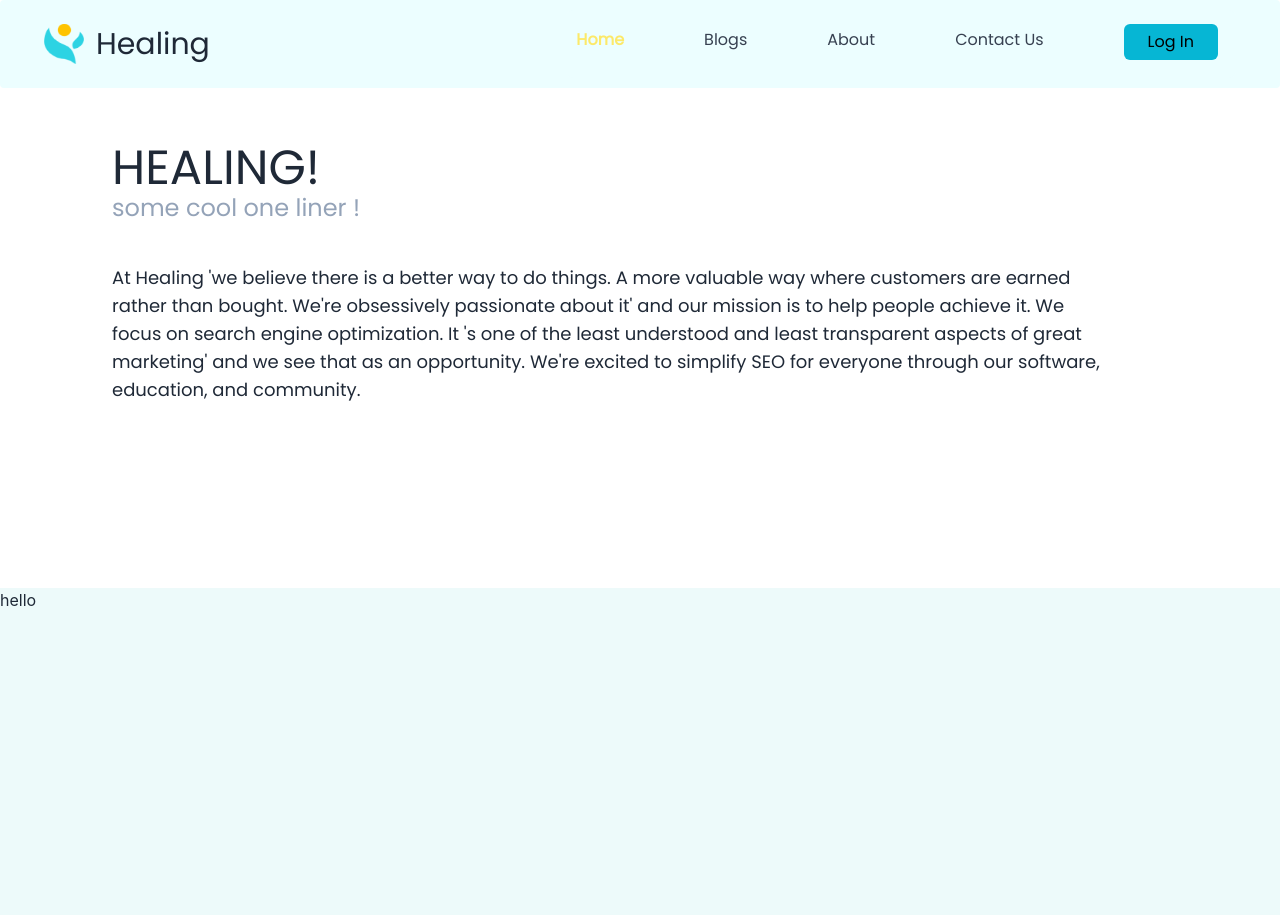
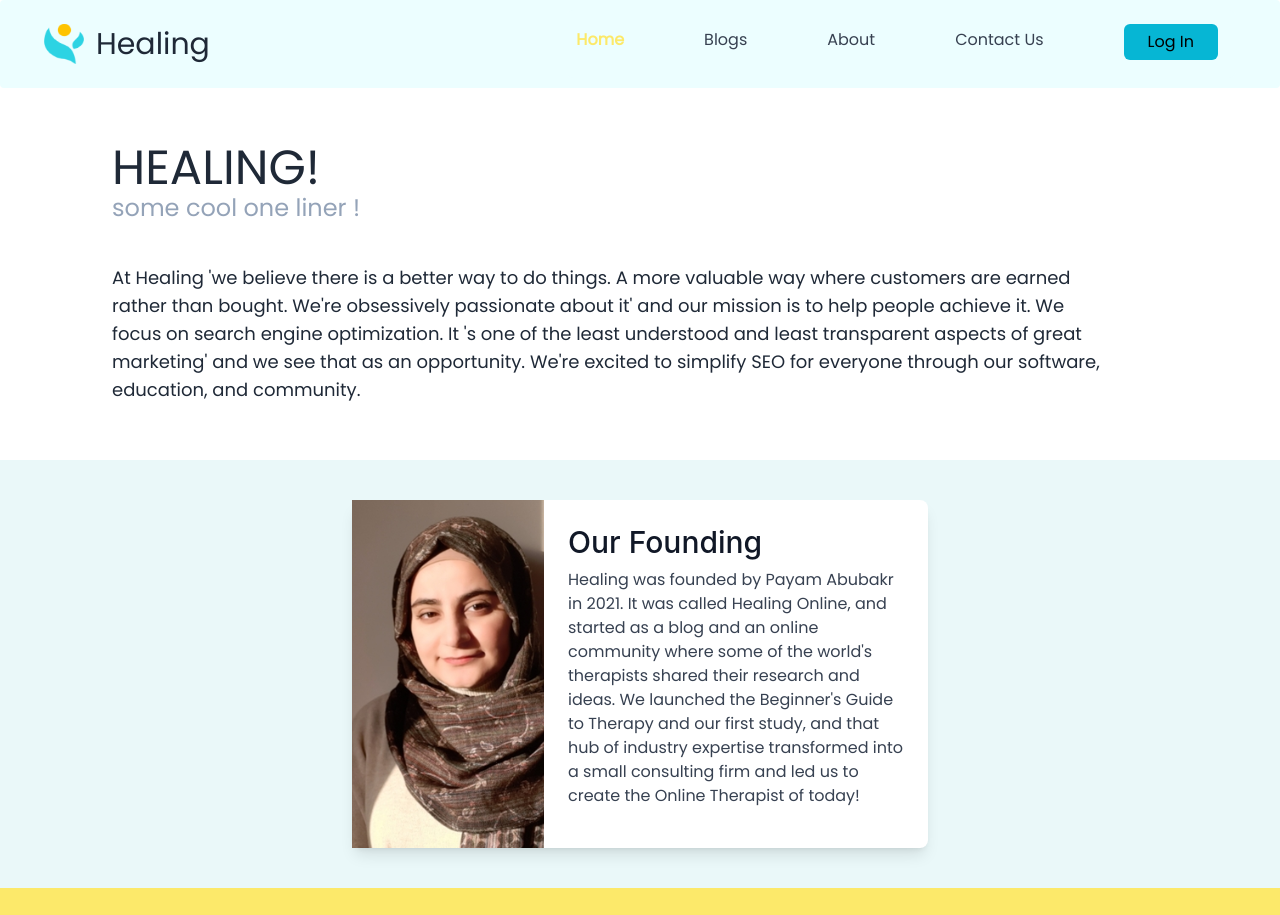
Before and after one commit to TherapyProject/iTherapy, a React (Create React App) app: page /about in a window 1280 px wide. Shown: the top 915 px of the page. Built offline with nearby package versions, Linux system fonts and the light colour scheme.

Commit message:
add the second section in about page

```diff
--- a/src/pages/About/About.js
+++ b/src/pages/About/About.js
@@ -1,17 +1,18 @@
-import React from 'react';
+// import React, { Component } from 'react';
+import rectangle from './about-images/Rectangle.svg'
 
 function About() {
   return (
     <div className="About  ">
-      <div className="flex flex-col px-20 py-14 sm:px-28 sm:text-center md:text-left  ">
-        <h1 className="font-[Poppins] text-4xl sm:text-5xl	text-center sm:text-left">
+      <div className="flex flex-col px-20 py-14 sm:px-28 sm:text-center md:text-left ">
+        <h1 className="font-[Poppins] pl-12  sm:pl-0 text-4xl sm:text-5xl	text-center sm:text-left">
           HEALING!
         </h1>
-        <h3 className="font-[Poppins] text-slate-400 pb-10 text-2xl whitespace-nowrap text-center sm:text-left">
+        <h3 className="font-[Poppins] sm:pl-0  text-slate-400 pb-10 text-2xl whitespace-nowrap text-center sm:text-left">
           some cool one liner !
         </h3>
 
-        <p className="  font-[Poppins]   md:text-lg leading-7	font-normal min-w-[250px] px-3 m-7 sm:px-0 sm:m-0	sm:w-[1000px] text-center sm:text-left ">
+        <p className="  font-[Poppins]   md:text-lg leading-7	font-normal min-w-[250px] pr-12 px-3 m-7 sm:px-0 sm:m-0	sm:w-[1000px] text-justify  text-xs sm:text-left ">
           At Healing &#39;we believe there is a better way to do things. A more
           valuable way where customers are earned rather than bought. We&#39;re
           obsessively passionate about it&#39; and our mission is to help people
@@ -22,9 +23,30 @@ function About() {
           community.
         </p>
       </div>
-      <div className="bg-teal-50  w-full h-[400px] mt-32">
-
-        hello
+      <div className="bg-[url('pages/About/about-images/backGround.png')] py-10">
+        <div className="flex justify-center">
+          <div className="flex flex-col md:flex-row md:max-w-xl rounded-lg bg-white shadow-lg">
+            <img
+              className=" w-full h-96 md:h-auto object-cover md:w-48 rounded-t-lg md:rounded-none "
+              src={rectangle}
+              alt="Therapist"
+            />
+            <div className="p-6 flex flex-col justify-start">
+              <h1 className="text-gray-900  font-medium mb-2 text-3xl">
+                Our Founding
+              </h1>
+              <p className="text-gray-700 text-base mb-4 font-['Poppins']">
+                Healing was founded by Payam Abubakr in 2021. It was called
+                Healing Online, and started as a blog and an online community
+                where some of the world&apos;s therapists shared their research
+                and ideas. We launched the Beginner&apos;s Guide to Therapy and
+                our first study, and that hub of industry expertise transformed
+                into a small consulting firm and led us to create the Online
+                Therapist of today!
+              </p>
+            </div>
+          </div>
+        </div>
       </div>
     </div>
   );
```
Also changed, not shown: src/pages/About/about-images/Rectangle.svg (added), src/pages/About/about-images/backGround.png (added).
